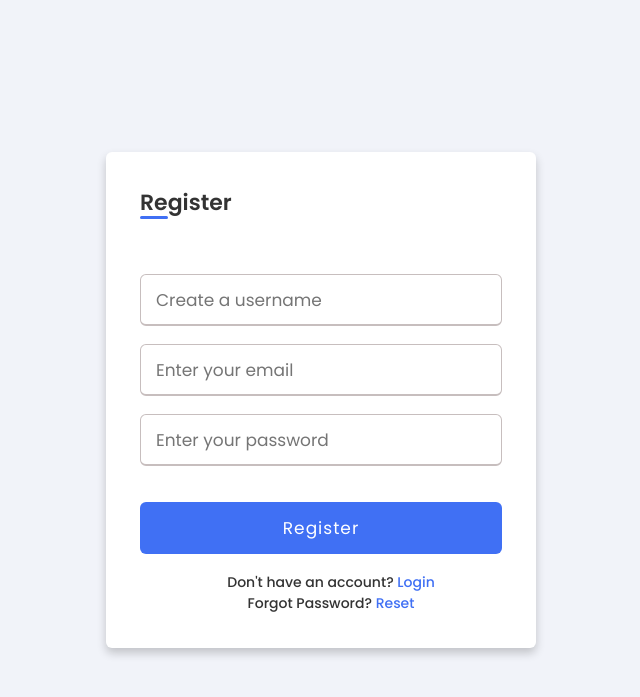
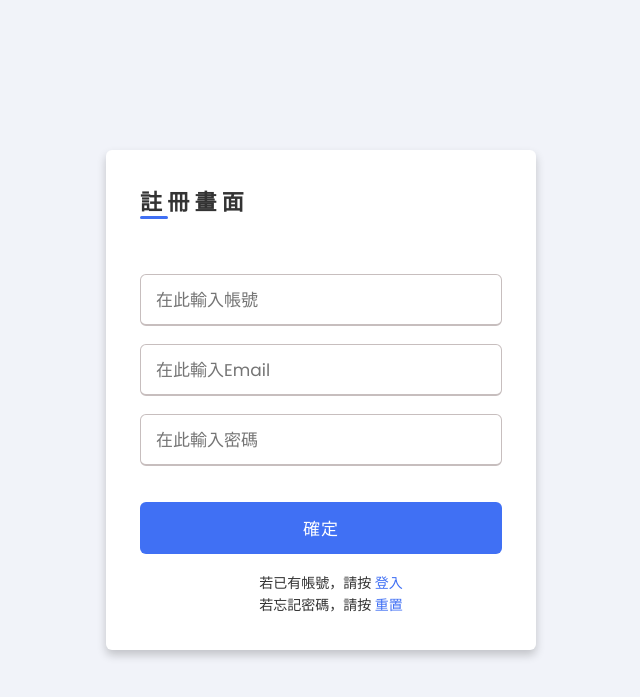
Before and after one commit to spencerli007/todo0072, a Django app: page /register/ in a window 1280 px wide. Shown: the top 697 px of the page, without its empty margins (319-959 px from the left). Run offline with Django 4.2, Linux system fonts and the light colour scheme.

Commit message:
中文版本

```diff
--- a/todoapp/templates/todoapp/register.html
+++ b/todoapp/templates/todoapp/register.html
@@ -2,16 +2,14 @@
 <!-- Coding by CodingLab | www.codinglabweb.com-->
 <html lang="en" dir="ltr">
   <head>
-
     <meta charset="UTF-8">
     <meta name="viewport" content="width=device-width, initial-scale=1.0">
-
-
     <title>Login</title>
    </head>
+
 <body>
   <div class="wrapper">
-    <h2>Register</h2><br>
+    <h2>註 冊 畫 面</h2><br>
     {% if messages %}
       {% for message in messages %}
         <h2 style="color: #b22222;">{{message}}</h2>
@@ -20,25 +18,24 @@
     <form action="#" method="POST">
       {% csrf_token %}
       <div class="input-box">
-        <input type="text" placeholder="Create a username" required name="username">
+        <input type="text" placeholder="在此輸入帳號" required name="username">
       </div>
       <div class="input-box">
-        <input type="email" placeholder="Enter your email" required name="email">
+        <input type="email" placeholder="在此輸入Email" required name="email">
       </div>
       <div class="input-box">
-        <input type="password" placeholder="Enter your password" required name="password">
+        <input type="password" placeholder="在此輸入密碼" required name="password">
       </div>
       <div class="policy">
       </div>
       <div class="input-box button">
-        <input type="Submit" value="Register">
+        <input type="Submit" value="確定">
       </div>
       <div class="text">
-        <!-- h3>Don't have an account? <a href="#">Register now</a></h3 -->
-        <h3>Don't have an account? <a href="{% url 'login' %}">Login</a></h3>
+        <h3>若已有帳號，請按 <a href="{% url 'login' %}">登入</a></h3>
       </div>
       <div class="text">
-        <h3>Forgot Password? <a href="#">Reset</a></h3>
+        <h3>若忘記密碼，請按 <a href="#">重置</a></h3>
       </div>
     </form>
   </div>
```
Also changed, not shown: todoapp/templates/todoapp/login.html (+6 -6 lines), todoapp/templates/todoapp/todo.html (+11 -11 lines), db.sqlite3.
